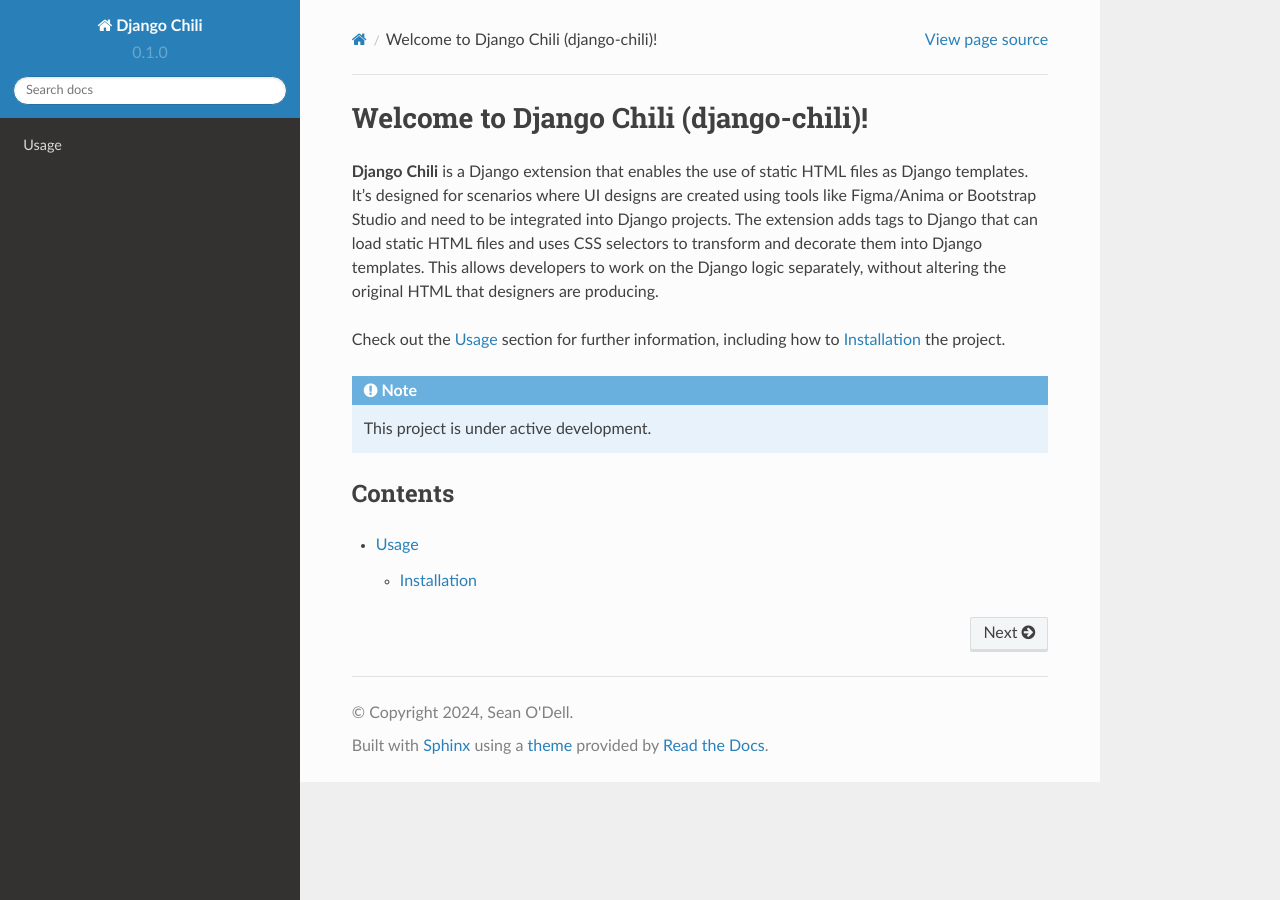
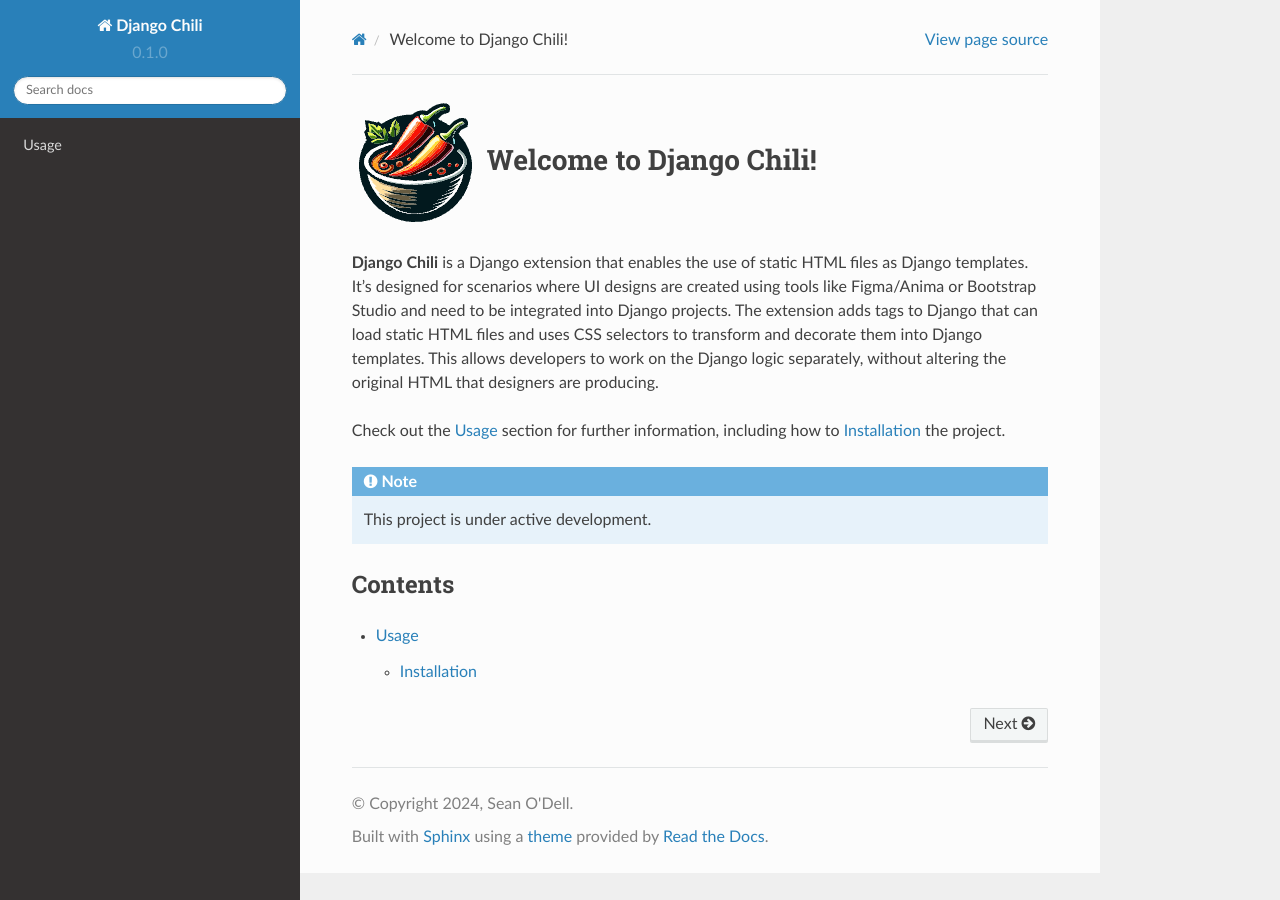
Before and after one commit to django-chili/django-chili, a Sphinx documentation site: the page built from docs/source/index.rst, in a window 1280 px wide. Built offline with Sphinx 7.4.7 and the Read the Docs theme 2.0.0, drawn with Linux system fonts in a browser that asks for light colours.

Commit message:
docs: Add 128x128 icon to index

```diff
--- a/docs/source/index.rst
+++ b/docs/source/index.rst
@@ -1,5 +1,8 @@
-Welcome to Django Chili (django-chili)!
+.. |bowl| image:: django-chili.png
+
+|bowl| Welcome to Django Chili!
 ===================================
+
 
 **Django Chili** is a Django extension that enables the use of static HTML files as Django
 templates. It's designed for scenarios where UI designs are created using
```
Also changed, not shown: docs/source/django-chili.png (added).
